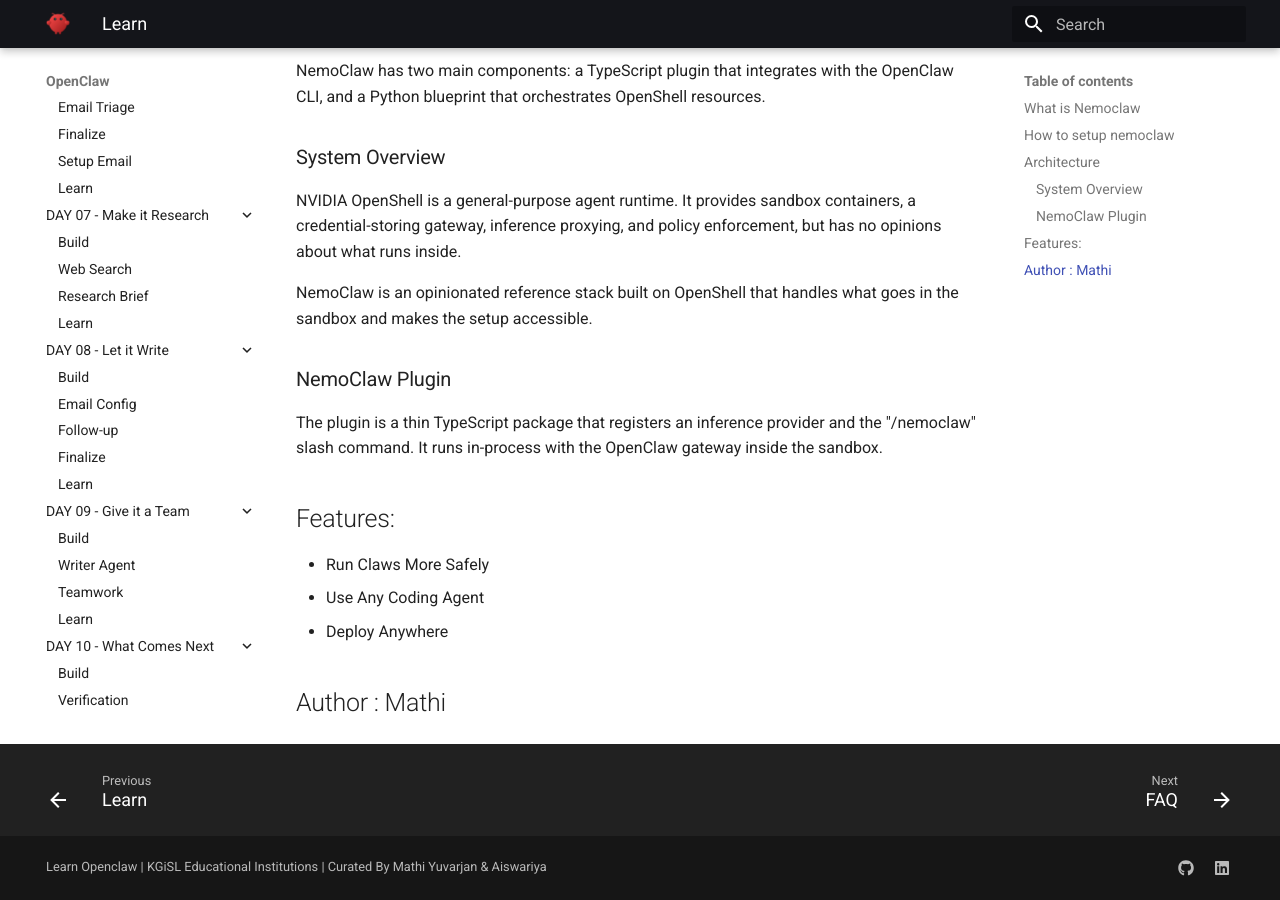
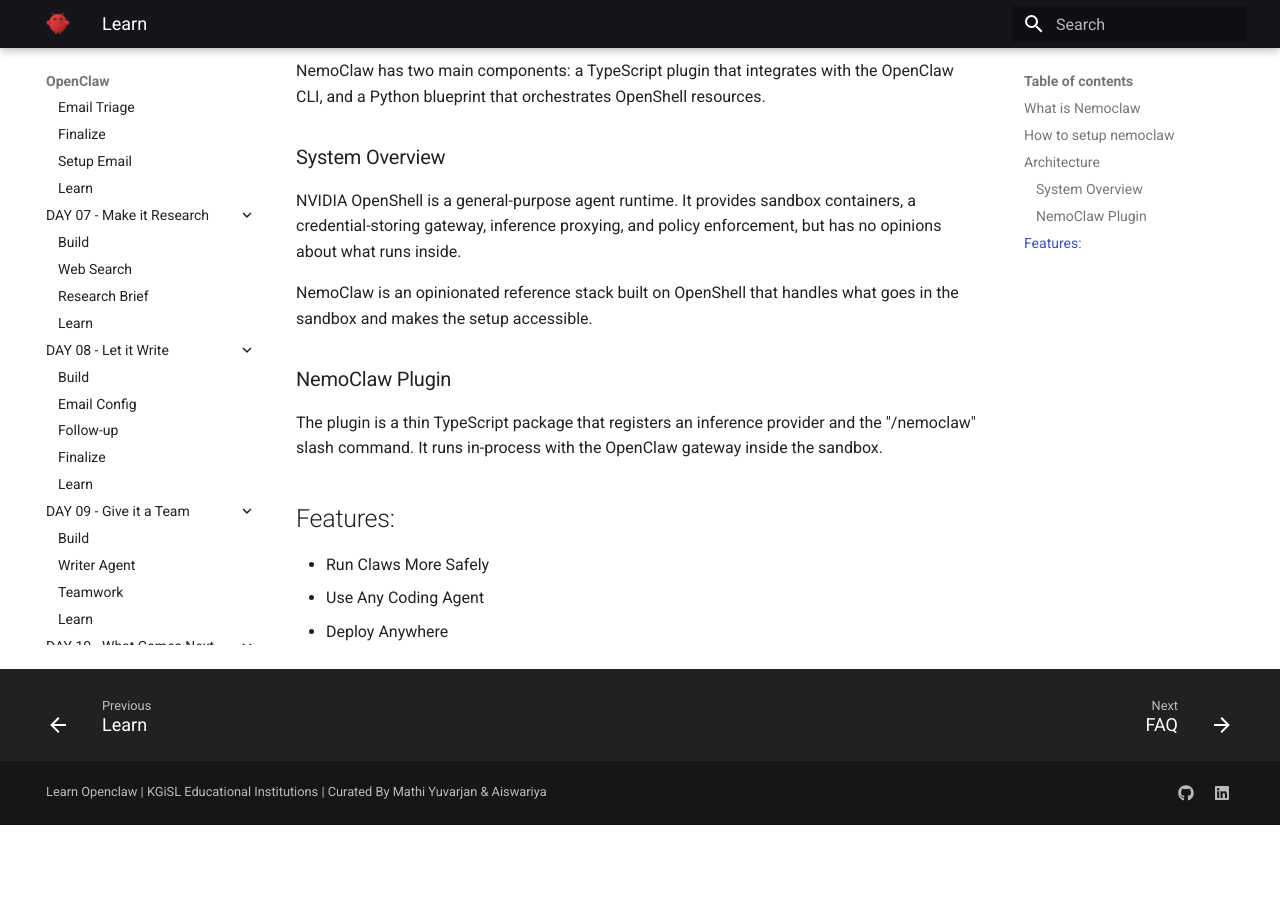
Before and after one commit to Mathi27/openclaw-playbook, an MkDocs documentation site: the page built from docs/days/Nemoclaw/learn.md, in a window 1280 px wide and 900 px high, scrolled down 1808 px. Built offline with MkDocs 1.6.1 and Material for MkDocs 9.7.7, drawn with Linux system fonts in a browser that asks for light colours; the version menu is left out; after the commit the page ends 2633 px from its top, so only the background shows below that.

Commit message:
changelog

```diff
--- a/docs/days/Nemoclaw/learn.md
+++ b/docs/days/Nemoclaw/learn.md
@@ -42,5 +42,3 @@
 - Run Claws More Safely
 - Use Any Coding Agent
 - Deploy Anywhere
-
-## Author : Mathi
```
